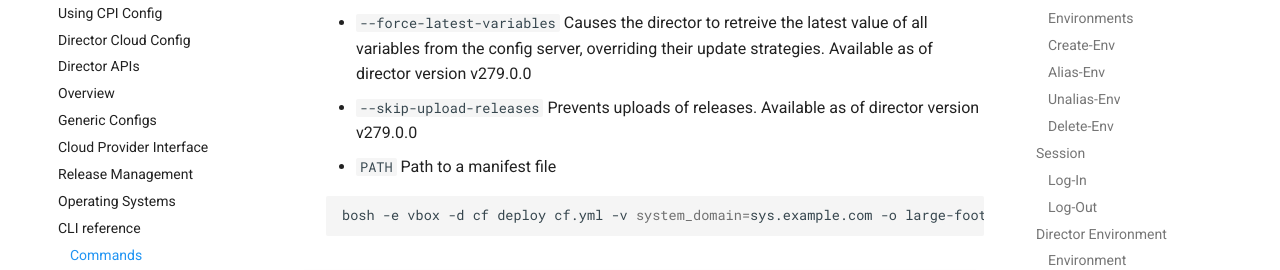
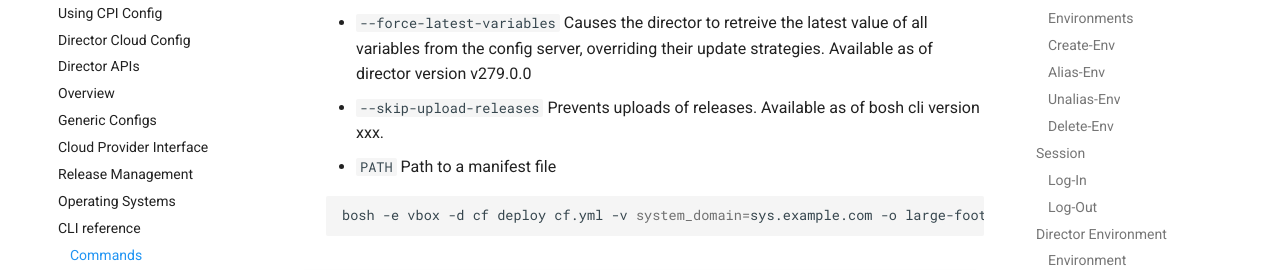
Before and after one commit to cloudfoundry/docs-bosh, an MkDocs documentation site: the page built from content/cli-v2.md, in a window 1280 px wide and 900 px high, scrolled down 22690 px. Shown: the part 162-432 px from the top of the window. Built offline with MkDocs 1.6.1 and Material for MkDocs 9.7.7, drawn with Linux system fonts in a browser that asks for light colours; old or Windows-style settings are respelled for this version of MkDocs.

Commit message:
Changing the version

````diff
--- a/content/cli-v2.md
+++ b/content/cli-v2.md
@@ -967,7 +967,7 @@ See [CPI config](cpi-config.md).
     - `--max-in-flight=NUMBER or PERCENTAGE` Override manifest values for max_in_flight
     - `--dry-run` Renders job templates without altering a deployment. It will save some state in the director database (like ip reservations) which will be reused on the next deploy
     - `--force-latest-variables` Causes the director to retreive the latest value of all variables from the config server, overriding their update strategies.  Available as of director version v279.0.0
-    - `--skip-upload-releases` Prevents uploads of releases. Available as of director version v279.0.0
+    - `--skip-upload-releases` Prevents uploads of releases. Available as of bosh cli version xxx.
     - `PATH` Path to a manifest file
 
     ```shell
````
